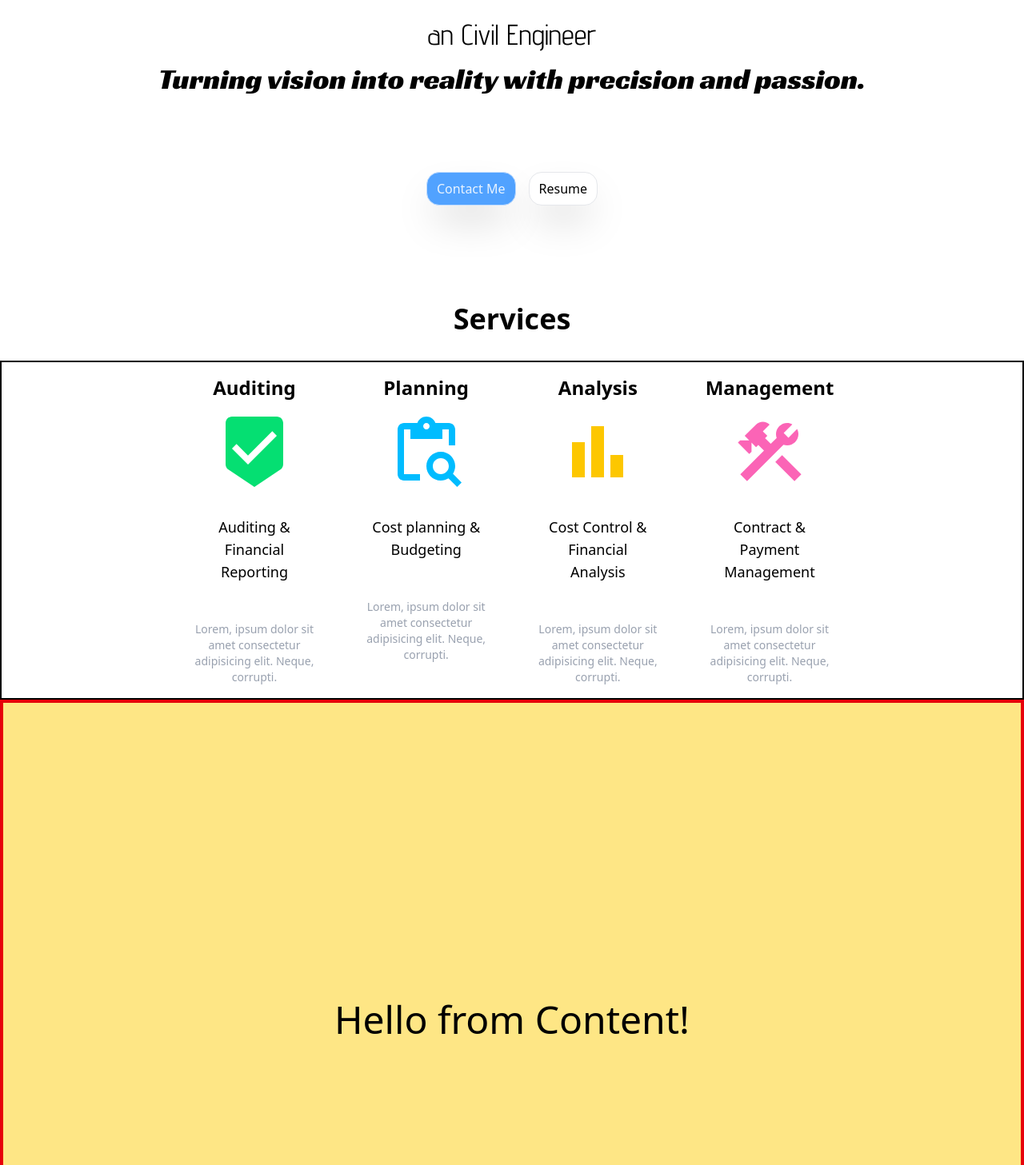
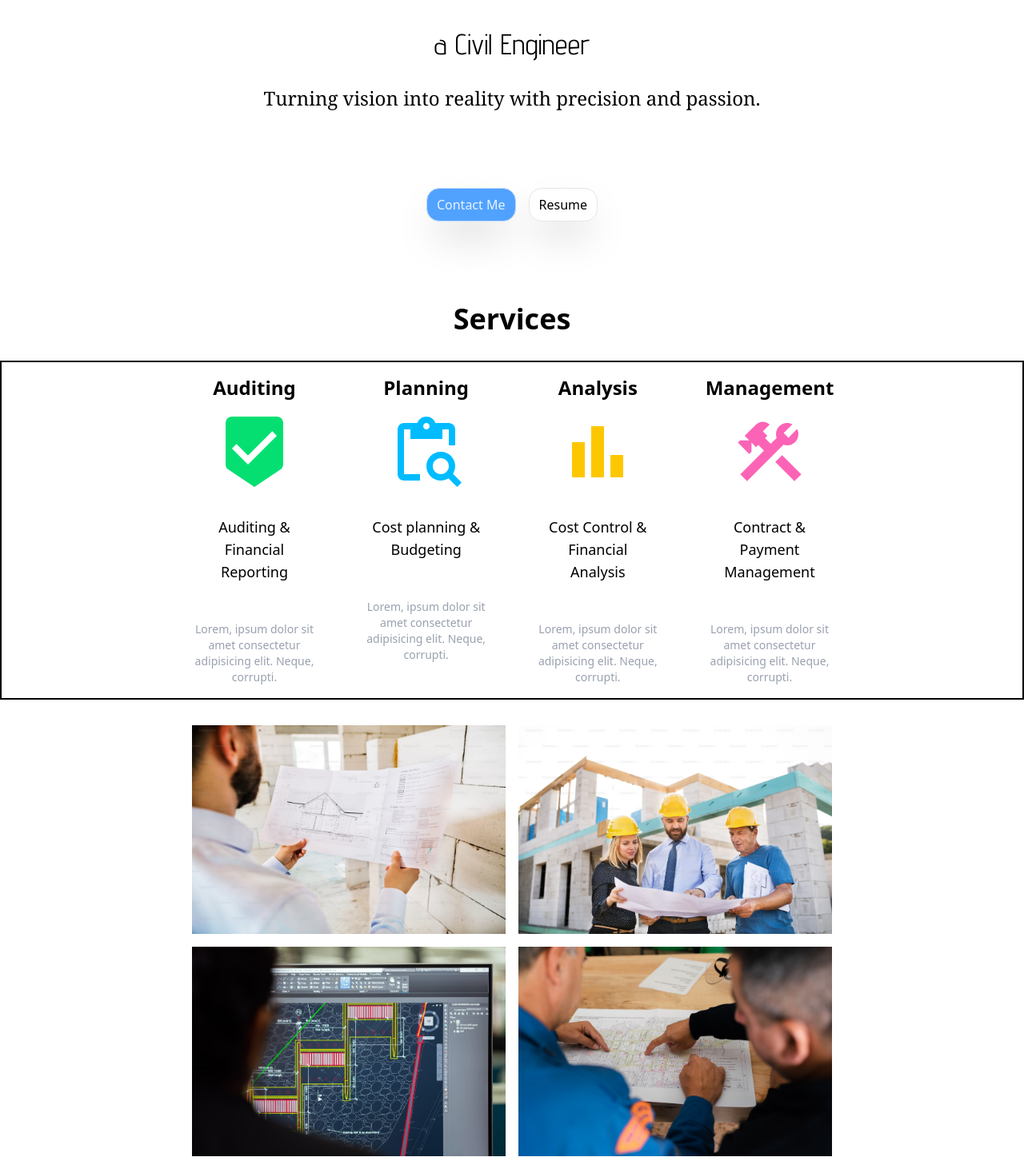
Before and after one commit to sahatwatz/tannarin-po, a React (Vite) app: page / in a window 1280 px wide. Shown: the part 453-1910 px from the top of the page at 80% size. Built offline with nearby package versions, Linux system fonts and the light colour scheme.

Commit message:
add: service content styled

```diff
--- a/src/components/Content.jsx
+++ b/src/components/Content.jsx
@@ -2,9 +2,50 @@ import React from "react";
 
 const Content = () => {
   return (
-    <div className="bg-amber-200 w-screen h-screen flex justify-center items-center border-4 border-red-600">
-      <h1 className="text-black text-5xl">Hello from Content!</h1>
-    </div>
+    <section className="bg-white w-auto h-auto flex justify-center items-center p-4">
+      <section className="w-2/3 p-4 grid grid-cols-2 max-sm:grid-cols-1 place-content-center place-items-center gap-4">
+        <figure className="relative group">
+          <img className="hover:bg-amber-300" src="/img/mock1.avif" alt="" />
+          <div className="absolute inset-0 bg-green-400 opacity-0 group-hover:opacity-50 transition-opacity duration-300 ease-in-out flex justify-center items-center">
+            <figcaption className="flex justify-center items-center">
+              <h2 className="text-white text-4xl">
+                <b>Audit</b>
+              </h2>
+            </figcaption>
+          </div>
+        </figure>
+        <figure className="relative group">
+          <img src="/img/mock4.avif" alt="" />
+          <div className="absolute inset-0 bg-blue-400 opacity-0 group-hover:opacity-50 transition-opacity duration-300 ease-in-out flex justify-center items-center">
+            <figcaption className="flex justify-center items-center">
+              <h2 className="text-white text-4xl">
+                <b>Planning</b>
+              </h2>
+            </figcaption>
+          </div>
+        </figure>
+        <figure className="relative group">
+          <img src="/img/mock2.avif" alt="" />
+          <div className="absolute inset-0 bg-yellow-400 opacity-0 group-hover:opacity-50 transition-opacity duration-300 ease-in-out flex justify-center items-center">
+            <figcaption className="flex justify-center items-center">
+              <h2 className="text-white text-4xl">
+                <b>Analysis</b>
+              </h2>
+            </figcaption>
+          </div>
+        </figure>
+        <figure className="relative group">
+          <img src="/img/mock3.avif" alt="" />
+          <div className="absolute inset-0 bg-purple-400 opacity-0 group-hover:opacity-50 transition-opacity duration-300 ease-in-out flex justify-center items-center">
+            <figcaption className="flex justify-center items-center">
+              <h2 className="text-white text-4xl">
+                <b>Management</b>
+              </h2>
+            </figcaption>
+          </div>
+        </figure>
+      </section>
+    </section>
   );
 };
 
--- a/src/components/Hero.jsx
+++ b/src/components/Hero.jsx
@@ -17,7 +17,7 @@ const Hero = () => {
         </span>
       </aside>
       <figure
-        className="flex flex-col p-4 mt-4 gap-4 justify-center
+        className="flex flex-col p-4 mt-4 gap-8 justify-center
       items-center "
       >
         <img
@@ -31,9 +31,9 @@ const Hero = () => {
           </h1>
         </figcaption>
         <figcaption className="text-black md:text-4xl text-2xl font-adventpro-regular">
-          <h3 className="font-barlowconsended-light">an Civil Engineer</h3>
+          <h3 className="font-barlowconsended-light">a Civil Engineer</h3>
         </figcaption>
-        <figcaption className="text-black md:text-4xl text-xl font-racingsansone-regular">
+        <figcaption className="text-black md:text-2xl text-lg font-serif">
           <h2>Turning vision into reality with precision and passion.</h2>
         </figcaption>
       </figure>
```
